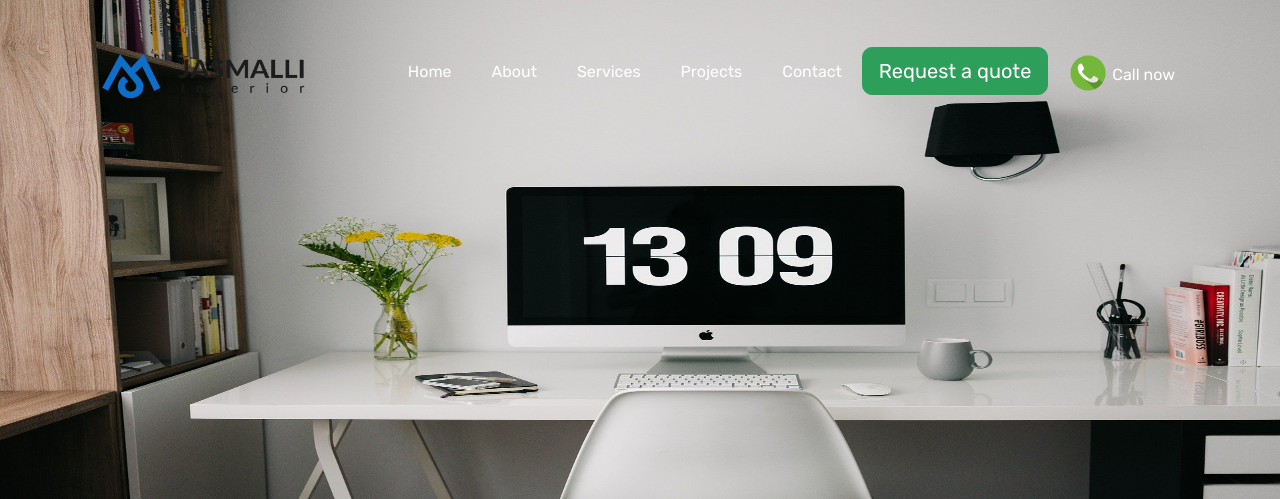
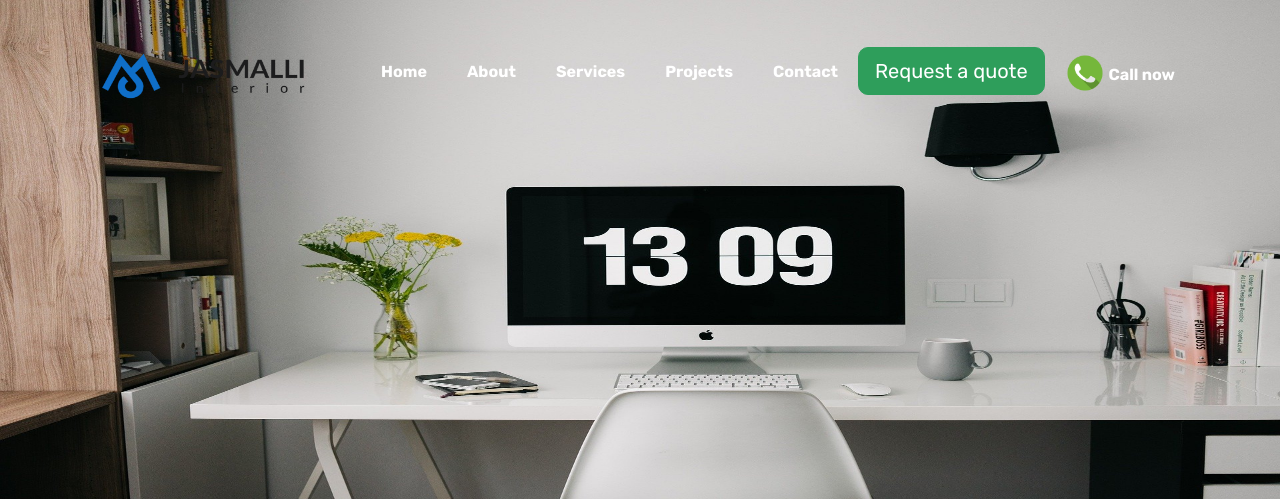
Before and after one commit to dmpluser0023/interior_design, a Django app: page /about in a window 1280 px wide. Shown: the top 499 px of the page. Run offline with Django 3.2, Linux system fonts and the light colour scheme; some libraries are stand-ins or nearby versions; some web fonts are replaced.

Commit message:
bolder nav

```diff
--- a/templates/about.html
+++ b/templates/about.html
@@ -50,19 +50,19 @@
 
             <div class="collapse navbar-collapse" id="mynav">
                 <ul class="navbar-nav nav ml-auto">
-                    <li class="nav-item"><a href="{% url 'index' %}" class="nav-link" data-nav-section="home"><span>Home</span></a></li>
-                    <li class="nav-item"><a href="{% url 'about' %}" class="nav-link" data-nav-section="about"><span>About</span></a></li>
-                    <li class="nav-item"><a href="{% url 'services' %}" class="nav-link" data-nav-section="projects"><span>Services</span></a></li>
-                    <li class="nav-item"><a href="{% url 'projects' %}" class="nav-link" data-nav-section="projects"><span>Projects</span></a></li>
+                    <li class="nav-item"><a href="{% url 'index' %}" class="nav-link " data-nav-section="home"><span><b>Home</b></span></a></li>
+                    <li class="nav-item"><a href="{% url 'about' %}" class="nav-link active" data-nav-section="about"><span><b>About</b></span></a></li>
+                    <li class="nav-item"><a href="{% url 'services' %}" class="nav-link " data-nav-section="projects"><span><b>Services</b></span></a></li>
+                    <li class="nav-item"><a href="{% url 'projects' %}" class="nav-link " data-nav-section="projects"><span><b>Projects</b></span></a></li>
                     <!--<li class="nav-item"><a href="#" class="nav-link" data-nav-section="team"><span>Team</span></a></li>
                     <li class="nav-item"><a href="#" class="nav-link" data-nav-section="testimony"><span>Testimony</span></a></li>
                     <li class="nav-item"><a href="#" class="nav-link" data-nav-section="blog"><span>Blog</span></a></li>-->
-                    <li class="nav-item"><a href="{% url 'contact' %}" class="nav-link" data-nav-section="contact"><span>Contact</span></a></li>
+                    <li class="nav-item"><a href="{% url 'contact' %}" class="nav-link " data-nav-section="contact"><span><b>Contact</b></span></a></li>
                     <li class="nav-item cta"><button type="button" class="btn btn-primary btn-lg" data-toggle="modal" data-target="#requestaquote" style="border-radius: 10px;">
                         Request a quote
                       </button></li>
                     <li class="nav-item">
-                        <a href="tel:9776344444" class="nav-link "><span><img src="{% static 'index/images/0e475bb9b17b3fa4f94f31fba1635b8f-telephone-call-icon-logo-by-vexels.png'%}" height="40" width="40" style="margin-top: -5px;" > Call now</span></a>
+                        <a href="tel:9776344444" class="nav-link "><span><img src="{% static 'index/images/0e475bb9b17b3fa4f94f31fba1635b8f-telephone-call-icon-logo-by-vexels.png'%}" height="40" width="40" style="margin-top: -5px;" > <b>Call now</b></span></a>
                     </li>
                 </ul>
             </div>
```
Also changed, not shown: templates/contact.html (+6 -6 lines), templates/index.html (+6 -6 lines), templates/projects.html (+6 -6 lines), templates/services.html (+6 -6 lines).
